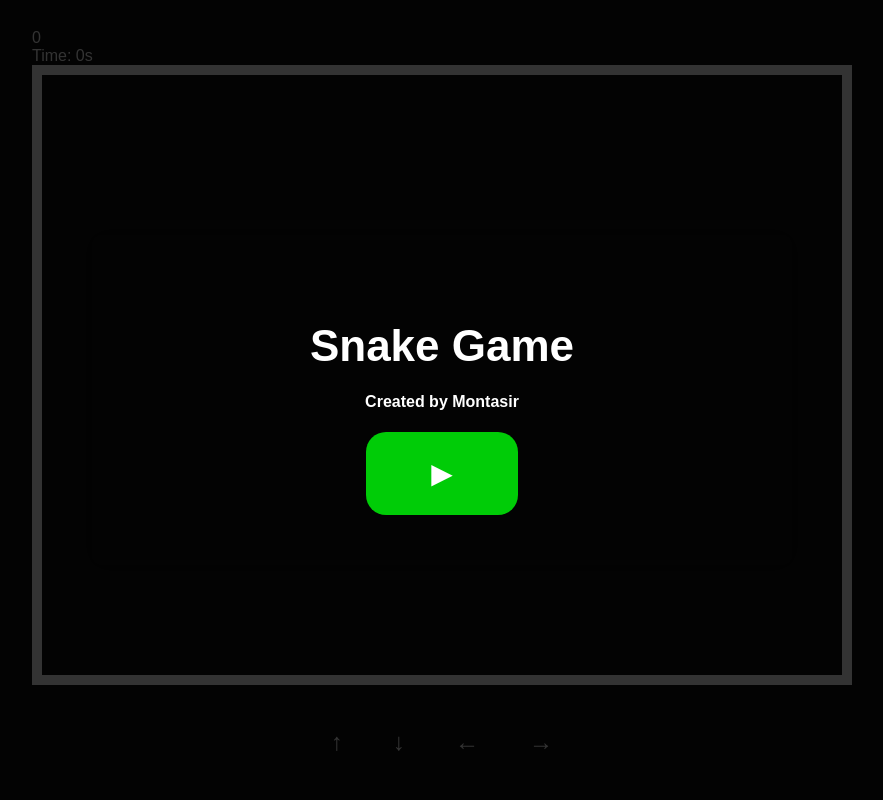
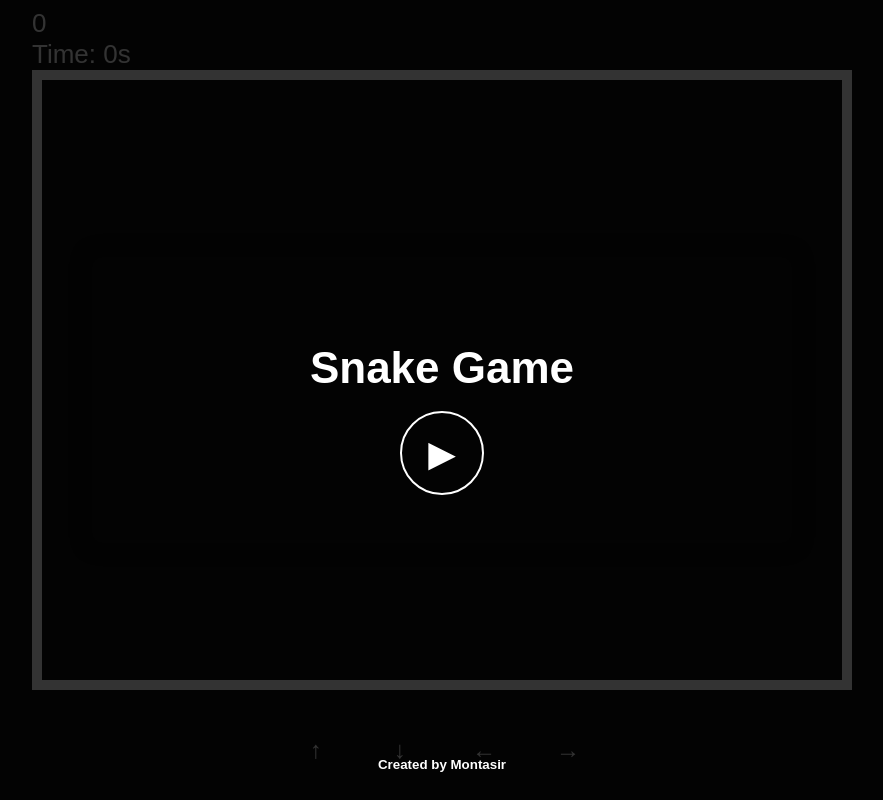
Before and after one commit to montas1r/snaKe-game, a plain HTML site: page index.html in a window 1280 px wide. Shown: the whole page, without its empty margins (198-1081 px from the left). Drawn offline with Linux system fonts and the light colour scheme.

Commit message:
Update style.css

```diff
--- a/style.css
+++ b/style.css
@@ -7,36 +7,36 @@ body {
     height: 100vh;
     background-color: #111;
     color: #fff;
-    font-family: "Arial", "Helvetica", sans-serif; /* Font fallbacks */
+    font-family: "Arial", "Helvetica", sans-serif;
     position: relative;
 }
 
 .game-container {
     background-color: rgb(17, 17, 17);
-    font-size: 35px; /* Adjust the font size as needed */
+    font-size: 35px;
     z-index: 10;
     max-width: 80%;
     position: relative;
 }
 
 canvas {
-    border: 10px solid #fff; /* Adjust border color for visibility */
+    border: 10px solid #fff;
     box-sizing: border-box;
     position: relative;
     z-index: 0;
     max-width: 100%;
 }
-/* Enhance styles for the start overlay */
+
 .start-overlay {
     display: flex;
     align-items: center;
     justify-content: center;
-    position: fixed;
+    position: absolute;
     top: 0;
     left: 0;
     width: 100vw;
     height: 100vh;
-    background-color: rgba(0, 0, 0, 0.8); /* Darker semi-transparent overlay */
+    background-color: rgba(0, 0, 0, 0.8);
     z-index: 100;
 }
 
@@ -45,7 +45,7 @@ canvas {
     padding: 50px;
     text-align: center;
     border-radius: 10px;
-    box-shadow: 0 0 20px rgba(0, 0, 0, 0.5); /* Box shadow for a lifted effect */
+    box-shadow: 0 0 20px rgba(0, 0, 0, 0.5);
     max-width: 600px;
     width: 80%;
     color: #ffffff;
@@ -62,29 +62,28 @@ canvas {
 }
 
 .start-modal button {
-    padding: 25px 65px;
-    font-size: 28px;
-    background-color: #00cc07;
+    width: 80px; /* Set the width of the button */
+    height: 80px; /* Set the height of the button */
+    font-size: 36px; /* Adjust the font size for the symbol */
+    padding: 20px; /* Adjust the padding for spacing */
+    background-color: #00000000;
     color: #fff;
     border: none;
-    border-radius: 20px;
+    border-radius: 200px; /* Adjust border-radius for rounded corners if needed */
     cursor: pointer;
     transition: background-color 0.5s;
+    outline: 2px solid #fff; /* Add outline with white color */
 }
 
 .start-modal button:hover {
-    background-color: #315f3300;
+    background-color: rgb(0, 0, 0);
     transition: 0.2s;
 }
 
-/* Hide the start overlay by default */
-.start-overlay {
-    display: none;
-}
 
-.score-label,
-.timer-label {
-    font-size: 16px; /* Adjust font size for labels */
+.score-label, .timer-label {
+    font-size: 26px;
+    position: static;
 }
 
 @media only screen and (max-width: 600px) {
@@ -93,46 +92,42 @@ canvas {
     }
 }
 
-/* Add styles for mobile buttons */
-button {
-    font-size: 24px;
-    padding: 10px 20px;
-    background-color: #00cc07;
-    color: #fff;
-    border: none;
-    border-radius: 5px;
-    cursor: pointer;
-    transition: background-color 0.5s;
-}
 .mobile-buttons {
     display: flex;
     justify-content: center;
     align-items: center;
-    margin-top: 20px; /* Adjust the margin as needed */
+    margin-top: 10px;
 }
 
 .mobile-buttons button {
+    width: 60px; /* Set the width of the button */
+    height: 60px; /* Set the height of the button */
     font-size: 24px;
-    padding: 10px 20px;
     background-color: #00000000;
     color: #fff;
-    font-weight: 100;
-    border: 2px;
-    border: #111;
+    border: 2px solid #111; /* Combine border properties */
     border-radius: 0px;
     cursor: pointer;
     transition: background-color 0.5s;
-    margin: 0 0px; /* Adjust the spacing between buttons if needed */
 }
 
+
 #btnUp, #btnDown, #btnLeft, #btnRight {
-    margin: 5px; /* Adjust the spacing between buttons if needed */
+    margin: 12px;
 }
 
 button:hover {
     background-color: #00000049;
 }
 
-.start-overlay {
-    display: none;
+#stext {
+    font-size: small;
 }
+
+#credit {
+    position: absolute;
+    bottom: 10px;
+    left: 50%;
+    transform: translateX(-50%);
+    font-size: smaller;
+}
```
